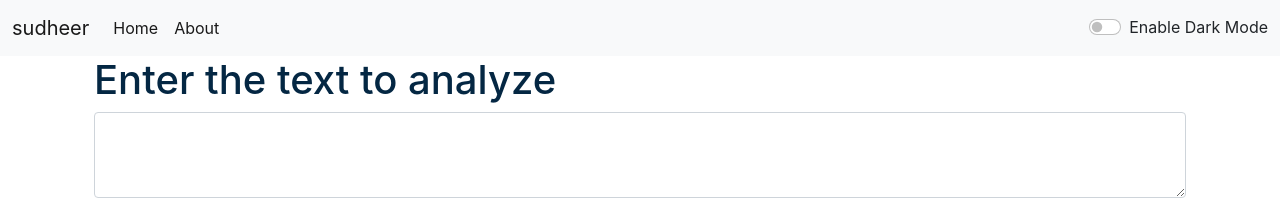
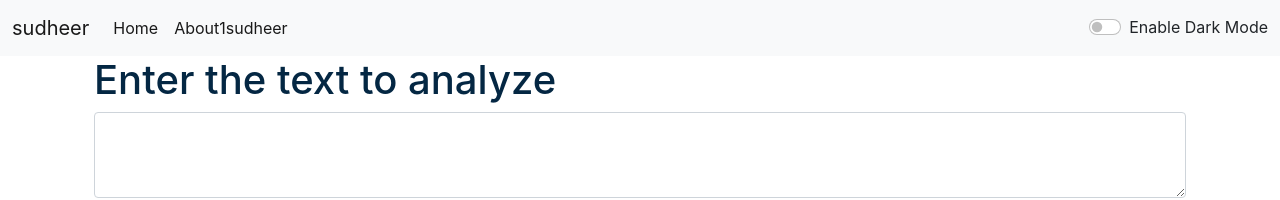
Before and after one commit to sudhida07/My-app, a React (Create React App) app: page / in a window 1280 px wide. Shown: the top 200 px of the page. Built offline with nearby package versions, Linux system fonts and the light colour scheme.

Commit message:
Update App.js

```diff
--- a/src/App.js
+++ b/src/App.js
@@ -46,7 +46,7 @@ function App() {
 
 <>
 <Router>
-<Navbar title="sudheer" aboutText="About" mode={mode} toggleMode={toggleMode}/>
+<Navbar title="sudheer" aboutText="About1sudheer" mode={mode} toggleMode={toggleMode}/>
 <div className="container">
 <Alert alert={alert}/>
 <Switch>
```
